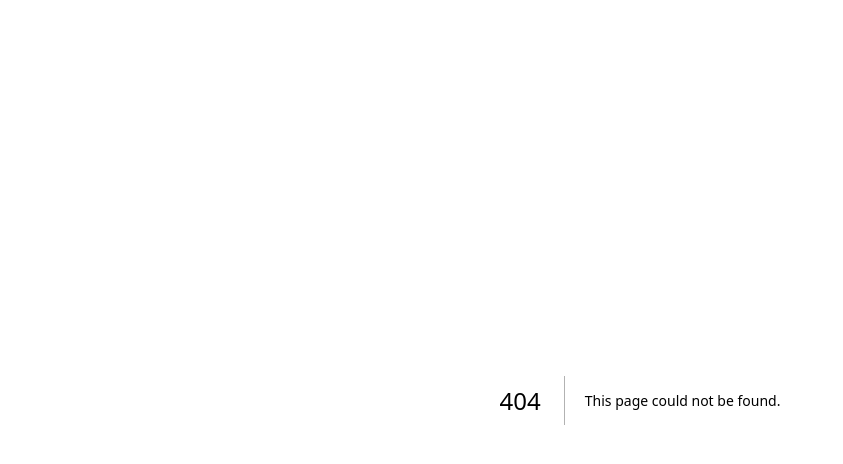
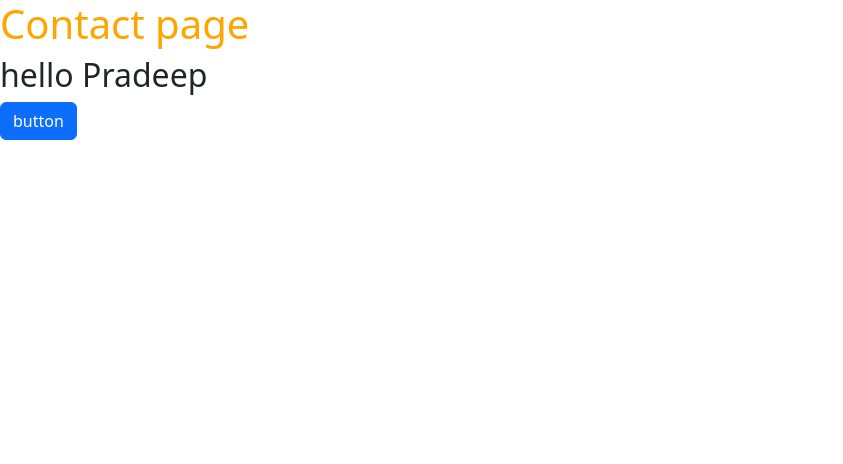
Before and after one commit to pradeep2165/nextjs-tutorial, a Next.js app: page /contact in a window 1280 px wide. Before the commit this address had no page. Shown: the top 464 px of the page, without its empty margins (0-843 px from the left). Built offline with nearby package versions, Linux system fonts and the light colour scheme.

Commit message:
sass intigration

```diff
--- a/package.json
+++ b/package.json
@@ -15,6 +15,7 @@
     "next": "13.5.4",
     "react": "18.2.0",
     "react-dom": "18.2.0",
+    "sass": "^1.69.3",
     "swr": "^2.2.4"
   },
   "devDependencies": {
--- a/pages/about.js
+++ b/pages/about.js
@@ -1,9 +1,9 @@
 import React from 'react'
-import style from './about.module.css'
+import style from '../styles/about.module.scss'
 const about = () => {
   return (
     <div>
-      <h1 className={style.highlight}>About page</h1>
+      <h1 className={style.highlightscss}>About page</h1>
       <h2>hello Pradeep</h2>
       <button className='btn btn-primary'>button</button>
     </div>
--- /dev/null
+++ b/pages/contact.js
@@ -0,0 +1,13 @@
+import React from 'react'
+import style from '../styles/contact.module.scss'
+const Contact = () => {
+  return (
+    <div>
+      <h1 className={style.highlightscss}>Contact page</h1>
+      <h2>hello Pradeep</h2>
+      <button className='btn btn-primary'>button</button>
+    </div>
+  )
+}
+
+export default Contact
--- /dev/null
+++ b/styles/_colors.scss
@@ -0,0 +1,2 @@
+$orange:orange;
+$purple :purple;
--- /dev/null
+++ b/styles/about.module.scss
@@ -0,0 +1,5 @@
+@import 'colors';
+
+.highlightscss {
+    color:$purple
+}
--- /dev/null
+++ b/styles/contact.module.scss
@@ -0,0 +1,5 @@
+@import 'colors';
+
+.highlightscss{
+    color:$orange
+}
```
Also changed, not shown: styles/about.module.css (renamed from pages/about.module.css), 2 other files (tests, documents, lock files or other folders).
